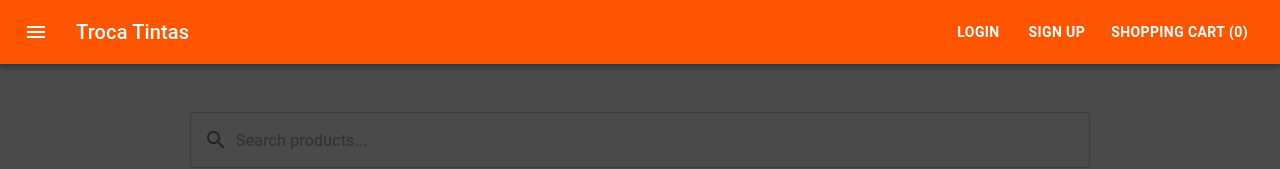
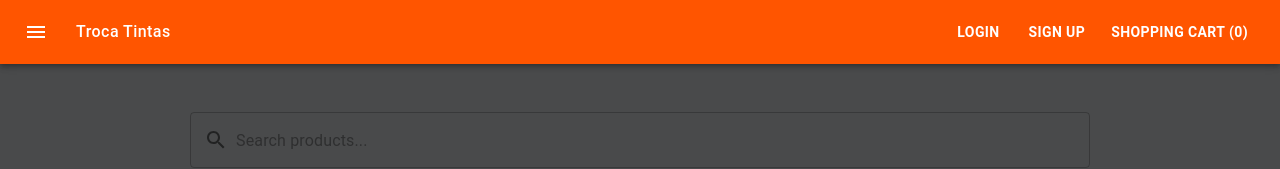
Before and after one commit to Ex-Chelas/Troca-Tintas, a React (Vite) app in the folder code/: page / in a window 1280 px wide. Shown: the top 169 px of the page. Built offline with nearby package versions, Linux system fonts and the light colour scheme.

Commit message:
Title is clickable.

```diff
--- a/code/src/components/Navbar.tsx
+++ b/code/src/components/Navbar.tsx
@@ -1,8 +1,9 @@
 import React, { useState } from "react";
 import { Link } from "react-router-dom";
-import { AppBar, Toolbar, Typography, Box, Button } from "@mui/material";
+import {AppBar, Toolbar, Typography, Box, Button, IconButton} from "@mui/material";
 import Modal from 'react-modal';
 import ShoppingCart from './ShoppingCart';
+import MenuIcon from "@mui/icons-material/Menu";
 
 Modal.setAppElement('#root'); // For accessibility
 
@@ -53,11 +54,27 @@ const Navbar: React.FC<NavbarProps> = ({ title, links, menu }) => {
             backgroundColor: "#FF5500",
           }}
         >
-          {menu && <Box sx={{ mr: 2 }}>{menu}</Box>}
+            <Box sx={{ display: "flex", alignItems: "center", gap: 1 }}>
+                {/* Hamburger Button */}
+                {menu}
 
-          <Typography variant="h6" component="div" sx={{ textAlign: "left", flexGrow: 1 }}>
-            {title}
-          </Typography>
+                {/* Title Button */}
+                <Button
+                    onClick={() => (window.location.href = "/")}
+                    sx={{
+                        textTransform: "none",
+                        color: "white",
+                        fontSize: "1rem",
+                        padding: "4px 8px",
+                        minWidth: "auto",
+                        ":hover": {
+                            backgroundColor: "rgba(255, 255, 255, 0.2)",
+                        },
+                    }}
+                >
+                    {title}
+                </Button>
+            </Box>
 
           <Box component="nav" sx={{ display: "flex", gap: "10px", alignItems: 'center' }}>
             {links.map((link, index) => (
```
